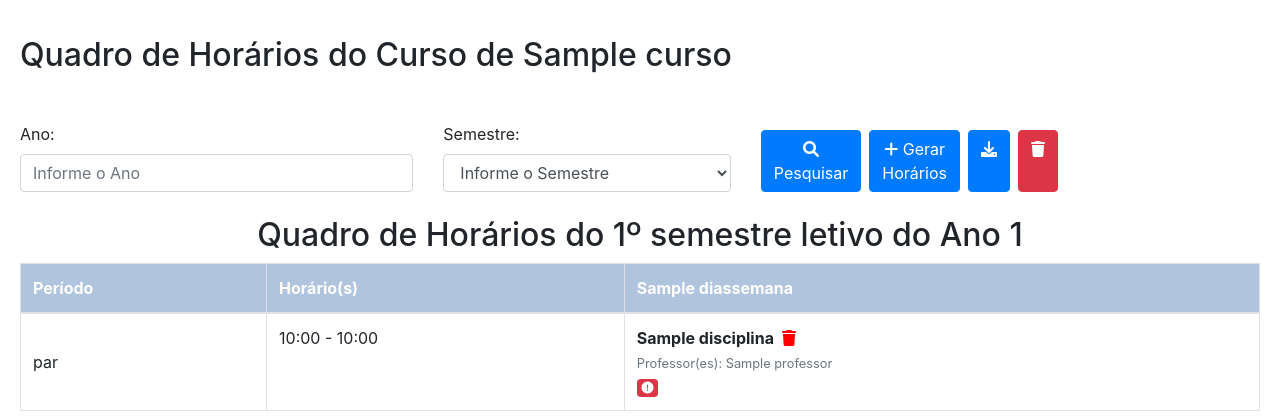
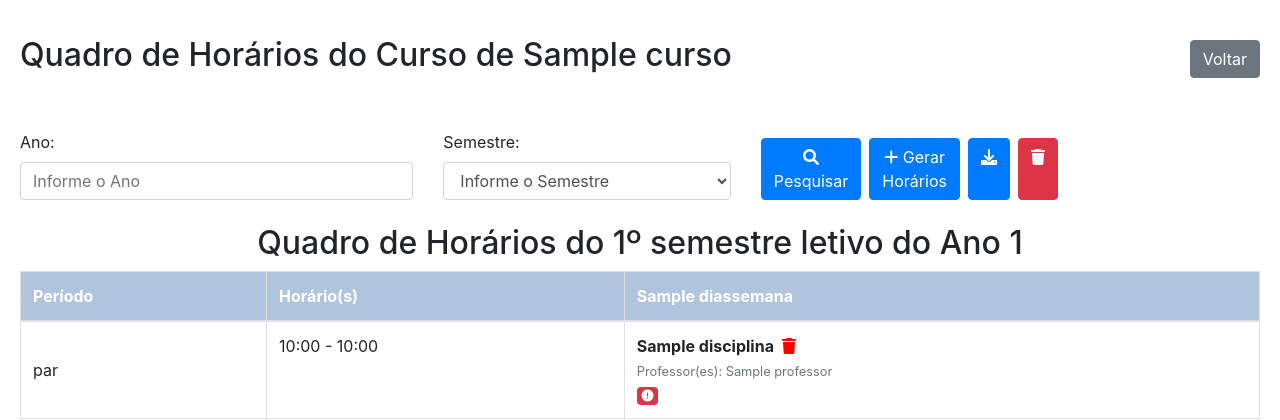
Before and after one commit to emillyvsl/sistema-de-gerenciamento-de-horarios, a Django app: page /horarios_disciplinas/ in a window 1280 px wide. Shown: the part 105-525 px from the top of the page. Run offline with Django 5.2, Linux system fonts and the light colour scheme; a user stored in the database is signed in; tables that the repository leaves empty hold one stand-in row (values such as "Sample post"); some libraries are stand-ins or nearby versions.

Commit message:
adicionar botao de voltar

```diff
--- a/sgh_app/templates/horarios/gerar_horarios.html
+++ b/sgh_app/templates/horarios/gerar_horarios.html
@@ -29,7 +29,10 @@
                 </select>
             </div>
 
-            <button type="submit" class="btn btn-primary btn-block mt-3">Gerar quadro de horários</button>
+            <div class="d-flex justify-content-between mt-3">
+                <button type="submit" class="btn btn-success">Gerar quadro de horários</button>
+                <button type="button" onclick="history.back()" class="btn btn-secondary">Cancelar</button>
+            </div>
         </form>
 
         {% if periodo_opcoes %}
--- a/sgh_app/templates/horarios/horario_adicionar.html
+++ b/sgh_app/templates/horarios/horario_adicionar.html
@@ -6,10 +6,13 @@ Horários do Curso
 {% endblock %}
 
 {% block content %}
+
 <div class="container margin-top">
   <h2 class="mb-4">Horarios do curso de {{ curso.nome }}</h2>
   <div class="text-right mb-4">
     <a href="#" class="btn btn-primary" data-toggle="modal" data-target="#modalAdicionarHorario">Adicionar Horário</a>
+    <button type="button" onclick="history.back()" class="btn btn-secondary">Voltar</button>
+
   </div>
 
   <table class="table table-borderless">
--- a/sgh_app/templates/horarios/horarios_disciplinas.html
+++ b/sgh_app/templates/horarios/horarios_disciplinas.html
@@ -1,7 +1,11 @@
 {% extends 'base.html' %}
 
 {% block content %}
-<h2 class="mb-4">Quadro de Horários do Curso de {{ curso.nome }}</h2>
+<div class="d-flex justify-content-between align-items-center mb-4">
+    <h2>Quadro de Horários do Curso de {{ curso.nome }}</h2>
+    <button type="button" onclick="history.back()" class="btn btn-secondary">Voltar</button>
+</div>
+
 
 <div class="mt-5 mb-5">
     <!-- Formulário de seleção de ano e semestre -->
@@ -35,6 +39,8 @@
                         </a>
                     {% endwith %}
                 {% endif %}
+
+
             </div>
         </div>
     </form>
```
Also changed, not shown: sgh_app/templates/horarios/alocar_disciplina.html (+5 -2 lines).
